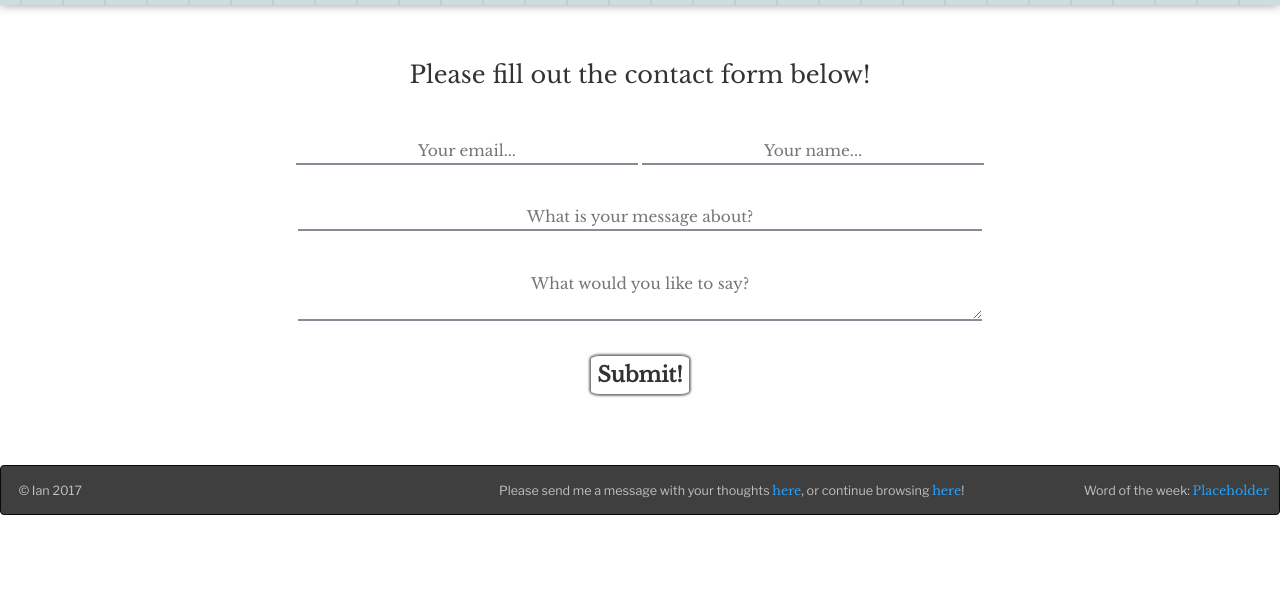
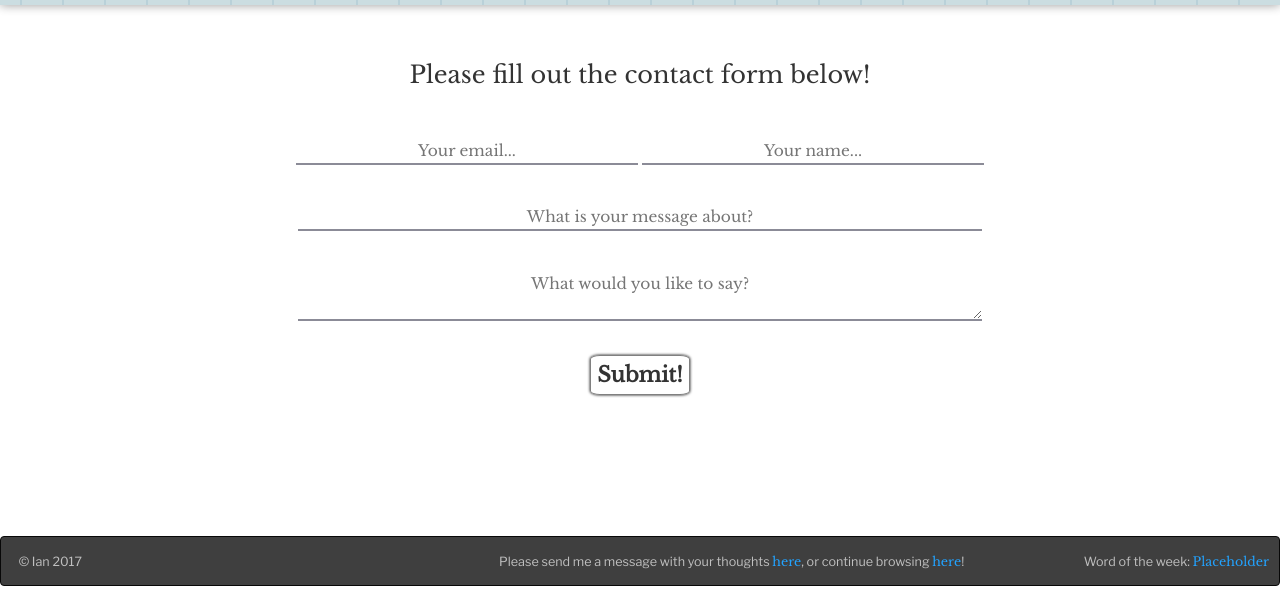
Before and after one commit to HeyYeh/HeyYeh, a plain HTML site: page pages/Contact-Page.html in a window 1280 px wide. Shown: the part 215-825 px from the top of the page. After the commit the page ends 800 px from the top, so only its background shows below. Drawn offline with nearby package versions, Linux system fonts and the light colour scheme.

Commit message:
Add files via upload

```diff
--- a/css/CustomWebStyle.css
+++ b/css/CustomWebStyle.css
@@ -511,9 +511,11 @@ input[type=text]:focus {
 
 #footer {
     margin-bottom: -25px;
-    margin-top: 100px;
+    margin-top: 40px;
     width: 100%;
     background-color: #3F3F3F;
+    position: absolute;
+    bottom: -%;
 }
 
 .footer-words {
@@ -553,3 +555,7 @@ input[type=text]:focus {
 #foot:hover {
     color: #4BB3FF;
 }
+
+.contpage {
+    bottom: 24;
+}
--- a/pages/Contact-Page.html
+++ b/pages/Contact-Page.html
@@ -93,7 +93,7 @@
 
 
     <!--FOOTER-->
-    <nav class="navbar navbar-inverse navbar-bottom" id="footer">
+    <nav class="navbar navbar-inverse navbar-bottom contpage" id="footer">
           <div class="container footer-words">
             <div class="footcol"><p id="footatt">© Ian 2017</p></div>
             <div class="footcol"><p id="footcont">Please send me a message with your thoughts <a id="foot" href="Contact-Page.html">here</a>, or continue browsing <a id="foot" href="../index.html">here</a>!</p></div>
```
